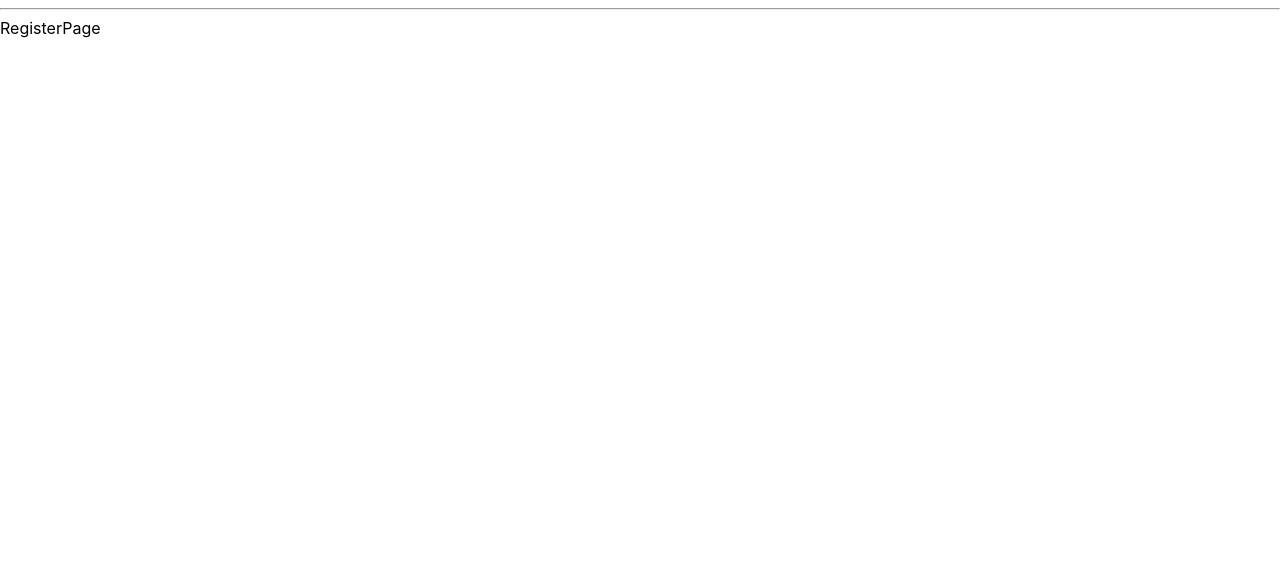
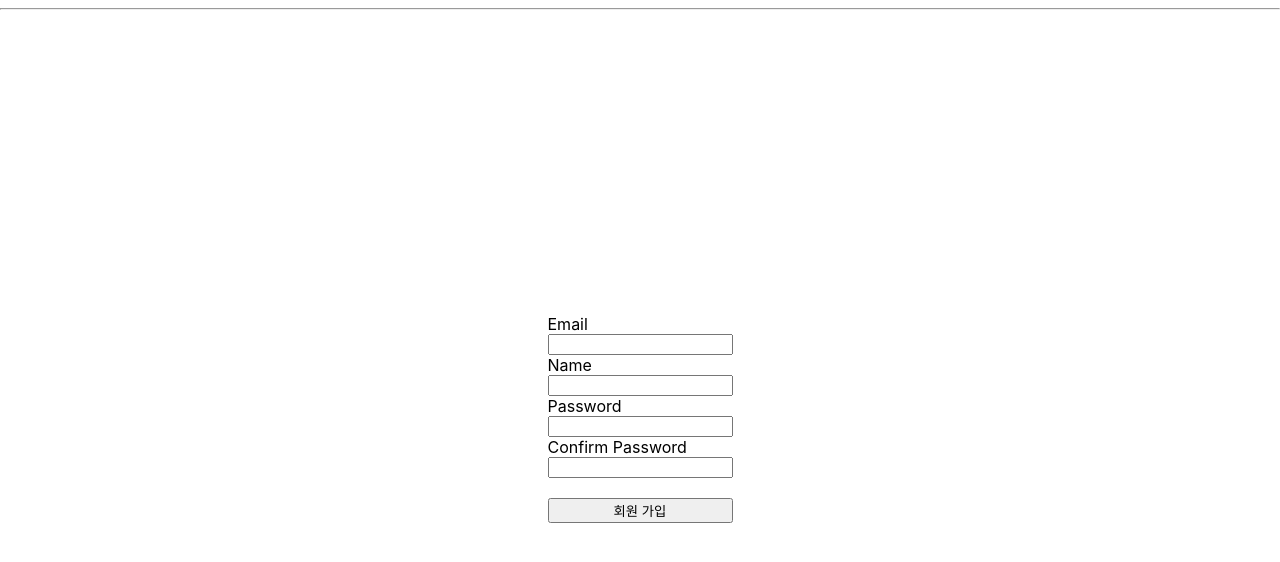
Before and after one commit to jaesin22/nodejs-tuto, a React (Create React App) app in the folder client/: page /register in a window 1280 px wide. Shown: the top 562 px of the page. Built offline with nearby package versions, Linux system fonts and the light colour scheme; no server answers.

Commit message:
회원가입 기능 구현 중 커밋

```diff
--- a/client/src/_actions/types.js
+++ b/client/src/_actions/types.js
@@ -1 +1,2 @@
 export const LOGIN_USER = "login_user";
+export const REGISTER_USER = "register_user";
--- a/client/src/_actions/user_action.js
+++ b/client/src/_actions/user_action.js
@@ -1,6 +1,7 @@
 import axios from 'axios'
 import {
-    LOGIN_USER
+    LOGIN_USER,
+    REGISTER_USER
 } from './types';
 
 export function loginUser(dataToSubmit) {
@@ -13,3 +14,14 @@
         payload: request
     }
 }
+
+export function registerUser(dataToSubmit) {
+    const request = axios.post('/api/users/register', dataToSubmit)
+    .then(response =>  response.data)
+
+
+    return {
+        type: REGISTER_USER,
+        payload: request
+    }
+}
--- a/client/src/_reducers/user_reducer.js
+++ b/client/src/_reducers/user_reducer.js
@@ -1,5 +1,5 @@
 import {
-    LOGIN_USER
+    LOGIN_USER, REGISTER_USER
 } from '../_actions/types';
 
 export default function(state = {}, action) {
@@ -7,6 +7,9 @@
         case LOGIN_USER:
             return {... state, loginSuccess: action.payload}
 
+            break;
+        case REGISTER_USER:
+            return {...state, regitser: action.payload }
             break;
 
         default:
--- a/client/src/components/views/LoginPage/LoginPage.js
+++ b/client/src/components/views/LoginPage/LoginPage.js
@@ -1,4 +1,3 @@
-import Axios from 'axios'
 import React, { useState } from 'react'
 import { useDispatch } from 'react-redux'
 import { loginUser } from '../../../_actions/user_action'
@@ -31,7 +30,7 @@
             if(response.payload.loginSuccess) {
                 props.history.push('/')
             } else {
-                alert('Error')
+               // alert('Error')
             }
         })
 
--- a/client/src/components/views/RegisterPage/RegisterPage.js
+++ b/client/src/components/views/RegisterPage/RegisterPage.js
@@ -1,10 +1,81 @@
-import React from 'react'
+import React, { useState } from 'react'
+import { useDispatch } from 'react-redux'
+import { registerUser } from '../../../_actions/user_action'
 
-function RegisterPage() {
+function RegisterPage(props) {
+    const dispatch = useDispatch();
+
+    const [Email, setEmail] = useState("")
+    const [Password, setPassword] = useState("")
+    const [Name, setName] = useState("")
+    const [ConfirmPassword, setConfirmPassword] = useState("")
+
+    const onEmailHandler = (event) => {
+        setEmail(event.currentTarget.value)
+    }
+    const onNameHandler = (event) => {
+        setName(event.currentTarget.value)
+    }
+
+    const onPasswordHandler = (event) => {
+        setPassword(event.currentTarget.value)
+    }
+
+    const onConfirmPasswordHandler = (event) => {
+        setConfirmPassword(event.currentTarget.value)
+    }
+
+    const onSubmitHandler = (event) => {
+        event.preventDefault();
+    }
+
+    if(Password !== ConfirmPassword) {
+        return alert('비밀번호와 비밀번호 확인은 같아야 합니다.');
+    }
+    let body = {
+        email: Email,
+        password: Password,
+        name: Name
+    }
+
+    dispatch(registerUser(body))
+        .then(response => {
+            if(response.payload.success) {
+                props.history.push("/login");
+            } else {
+                alert("failed to sign up");
+            }
+        })
+
     // push 테스트
     return (
-        <div>
-            RegisterPage
+        <div style={{
+            display: 'flex', justifyContent: 'center', alignItems: 'center'
+            , width: '100%', height: '100vh'
+        }}>
+
+            <form style={{ display:'flex', flexDirection: 'column'}}
+                onSubmit={onSubmitHandler}
+            >
+                <label>Email</label>
+                <input type="email" value={Email} onChange={onEmailHandler} />
+
+                <label>Name</label>
+                <input type="text" value={Name} onChange={onNameHandler} />
+
+                <label>Password</label>
+                <input type="password" value={Password} onChange={onPasswordHandler} />
+
+                <label>Confirm Password</label>
+                <input type="password" value={ConfirmPassword} onChange={onConfirmPasswordHandler} />
+
+            < br />
+            <button type="submit">
+                회원 가입
+            </button>
+
+
+            </form>
         </div>
     )
 }
```
